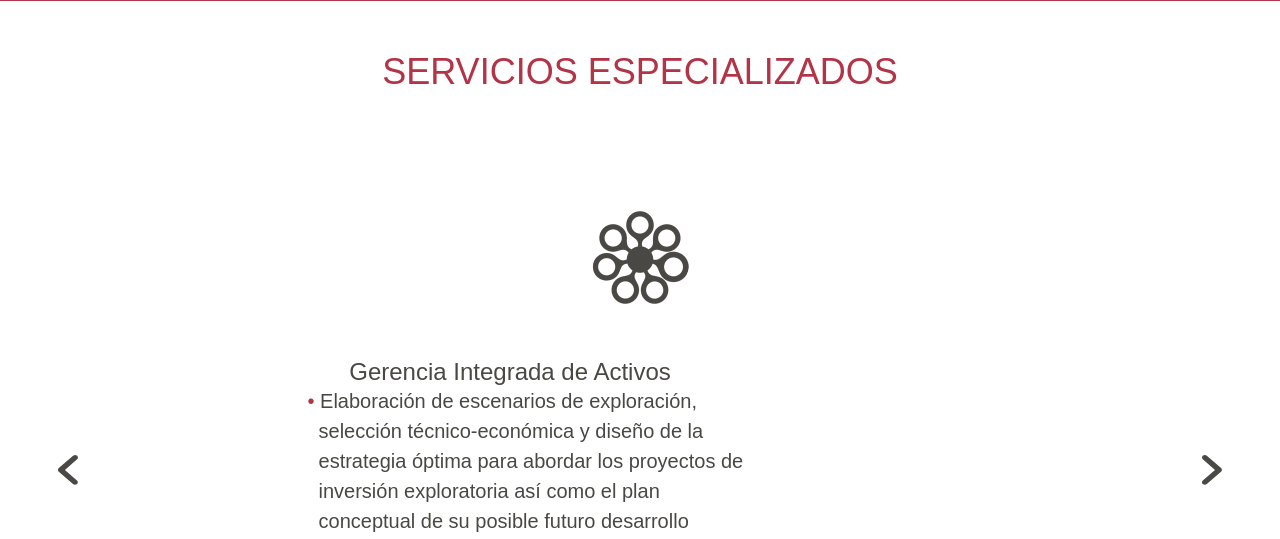
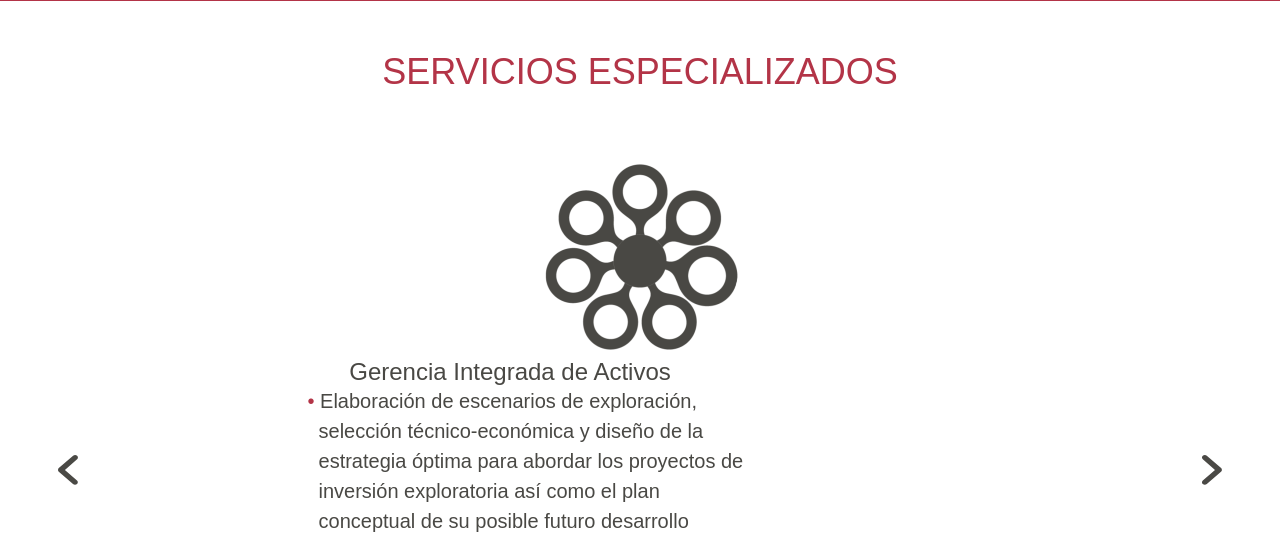
Before and after one commit to racoquita/royi, a PHP site: page / in a window 1280 px wide. Shown: the part 504-1043 px from the top of the page. Run offline with PHP 8.4, Linux system fonts and the light colour scheme; some libraries are stand-ins or nearby versions.

Commit message:
changing size of icon again

```diff
--- a/css/main.css
+++ b/css/main.css
@@ -16,9 +16,6 @@
           animation-iteration-count: 1;
   -webkit-animation-timing-function: steps(15, end);
           animation-timing-function: steps(15, end);
-  -webkit-transform: scale(0.5);
-      -ms-transform: scale(0.5);
-          transform: scale(0.5);
 }
 /* line 11, scss/animate/_icons.scss */
 .icon.iam {
--- a/scss/animate/_icons.scss
+++ b/scss/animate/_icons.scss
@@ -6,7 +6,7 @@
 	animation-fill-mode: forwards;
 	animation-iteration-count: 1;
 	animation-timing-function: steps(15, end);
-	transform: scale(.5);
+	// transform: scale(.5);
 
 	&.iam {
 		background-position: 0 0px;
```
